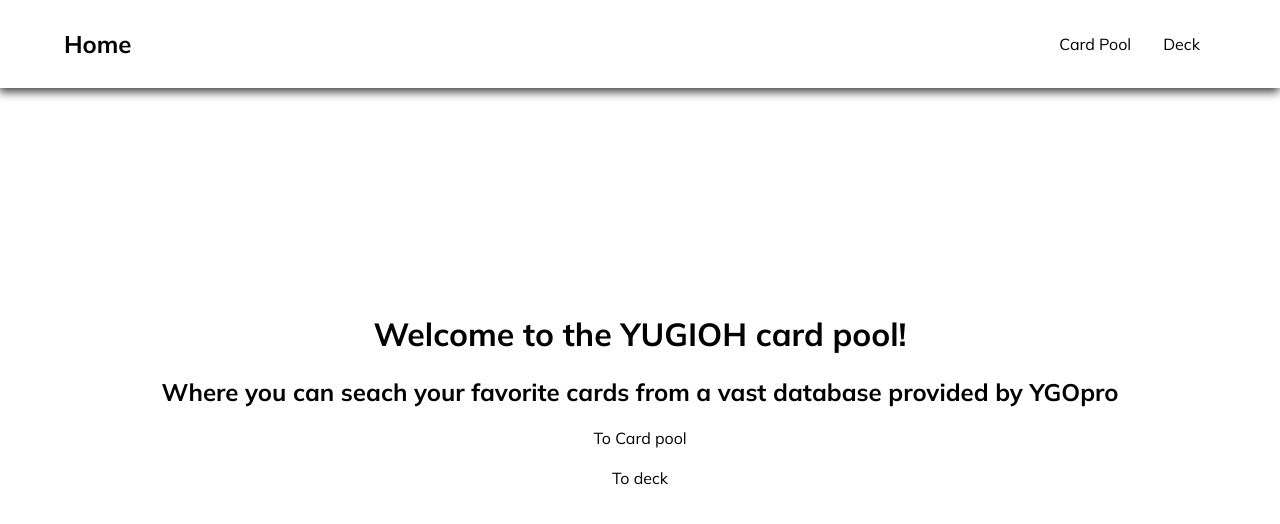
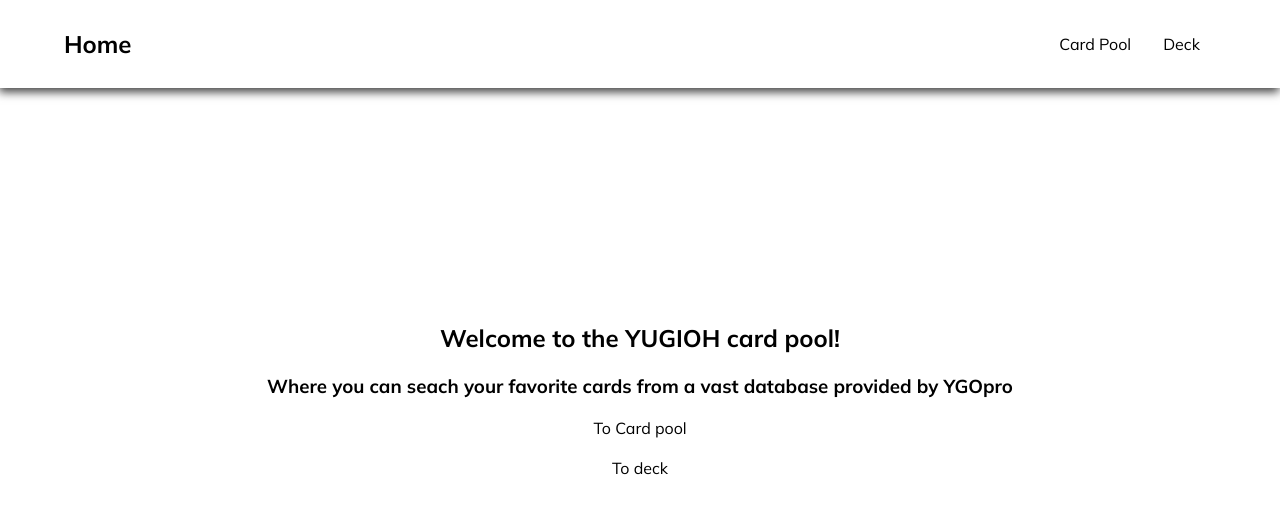
Before and after one commit to CruzFM/Cfm-Cardipedia, a React (Create React App) app: page / in a window 1280 px wide. Shown: the top 524 px of the page. Built offline with nearby package versions, Linux system fonts and the light colour scheme.

Commit message:
minor styles changes in home section

```diff
--- a/src/components/Home.js
+++ b/src/components/Home.js
@@ -3,9 +3,9 @@
 export default function Home(){
 
     return(
-        <div className='home flex-column justify-center align-items-center'>
-            <h1>Welcome to the YUGIOH card pool!</h1>
-            <h2>Where you can seach your favorite cards from a vast database provided by YGOpro</h2>
+        <div className='home flex-column justify-center align-items-center to-center'>
+            <h2 className='text-center'>Welcome to the YUGIOH card pool!</h2>
+            <h3 className='text-center'>Where you can seach your favorite cards from a vast database provided by YGOpro</h3>
             <Link to='/cards/'>To Card pool</Link>
             <Link to='/deck'>To deck</Link>
         </div>
```
